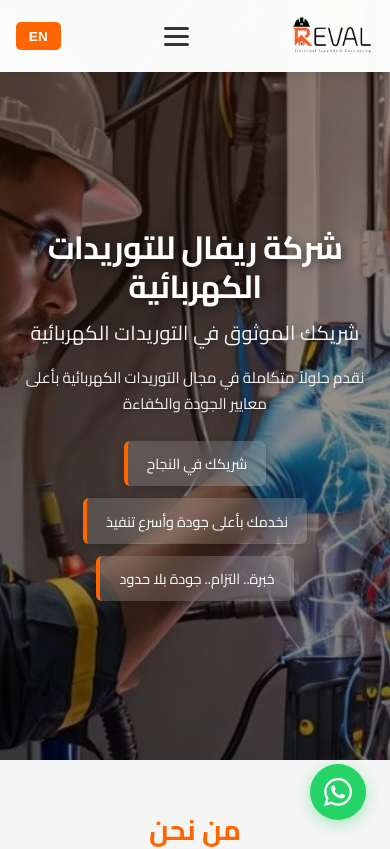
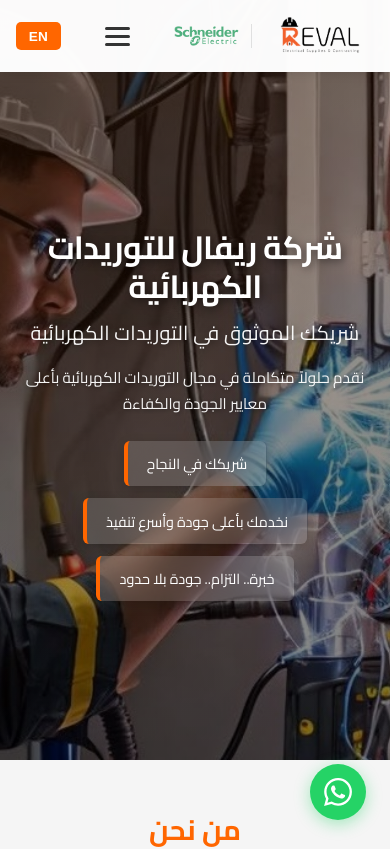
Before and after one commit to zer0009/reval, a React (Vite) app: page / in a window 390 px wide. Shown: the top 849 px of the page. Built offline with nearby package versions, Linux system fonts and the light colour scheme.

Commit message:
add new logo beside our main logo

```diff
--- a/src/components/Header.css
+++ b/src/components/Header.css
@@ -18,15 +18,83 @@
   align-items: center;
 }
 
+.header-container.rtl {
+  direction: rtl;
+}
+
+.header-container.ltr {
+  direction: ltr;
+}
+
 .logo {
   display: flex;
   align-items: center;
+  gap: 0;
+}
+
+.logo-ltr {
+  flex-direction: row;
+}
+
+/* .logo-rtl {
+  flex-direction: row-reverse;
+} */
+
+.main-logo-wrapper {
+  display: flex;
+  align-items: center;
+}
+
+.logo-ltr .main-logo-wrapper {
+  padding-right: 1.25rem;
+}
+
+.logo-rtl .main-logo-wrapper {
+  padding-left: 1.25rem;
 }
 
 .logo-image {
   height: 50px;
   width: auto;
   object-fit: contain;
+  display: block;
+}
+
+.partner-logo-wrapper {
+  display: flex;
+  align-items: center;
+  gap: 1rem;
+}
+
+.logo-ltr .partner-logo-wrapper {
+  padding-left: 1.25rem;
+  border-left: 1px solid #e0e0e0;
+}
+
+.logo-rtl .partner-logo-wrapper {
+  padding-right: 1.25rem;
+  border-right: 1px solid #e0e0e0;
+  border-left: none;
+}
+
+.partner-logo-divider {
+  display: none;
+}
+
+.partner-logo {
+  height: 38px !important;
+  width: auto !important;
+  max-width: 80px !important;
+  max-height: 38px !important;
+  object-fit: contain;
+  opacity: 0.75;
+  transition: opacity 0.3s ease;
+  filter: grayscale(20%);
+}
+
+.partner-logo:hover {
+  opacity: 1;
+  filter: grayscale(0%);
 }
 
 .nav {
@@ -142,17 +210,59 @@
   .nav-link {
     width: 100%;
     padding: 1rem 1.5rem;
-    text-align: left;
     font-size: 1rem;
     border-bottom: 1px solid #f0f0f0;
     border-radius: 0;
+  }
+
+  .header-container.ltr .nav-link {
+    text-align: right;
+  }
+
+  .header-container.rtl .nav-link {
+    text-align: left;
   }
 
   .nav-link:hover {
     background: #f8f8f8;
   }
 
+  .logo {
+    flex-wrap: wrap;
+    gap: 0.5rem;
+  }
+
+  .logo-ltr .main-logo-wrapper {
+    padding-left: 0.75rem;
+  }
+
+  .logo-rtl .main-logo-wrapper {
+    padding-right: 0.75rem;
+  }
+
   .logo-image {
     height: 40px;
   }
+
+  .logo-ltr .partner-logo-wrapper {
+    padding-left: 0.75rem;
+    border-left: 1px solid #e0e0e0;
+    border-right: none;
+  }
+
+  .logo-rtl .partner-logo-wrapper {
+    padding-right: 0.75rem;
+    border-right: 1px solid #e0e0e0;
+    border-left: none;
+  }
+
+  .partner-logo-wrapper {
+    gap: 0.75rem;
+  }
+
+  .partner-logo {
+    height: 24px !important;
+    max-width: 65px !important;
+    max-height: 24px !important;
+  }
 }
--- a/src/components/Header.jsx
+++ b/src/components/Header.jsx
@@ -18,8 +18,9 @@ const Header = () => {
 
   return (
     <header className="header">
-      <div className="header-container">
-        <div className="logo">
+      <div className={`header-container ${language === 'ar' ? 'rtl' : 'ltr'}`}>
+        <div className={`logo ${language === 'ar' ? 'logo-rtl' : 'logo-ltr'}`}>
+          <div className="main-logo-wrapper">
             <img
               src="/assets/Logo.png"
               alt={t.companyName}
@@ -34,6 +35,21 @@ const Header = () => {
                 e.target.style.display = 'none'
               }}
             />
+          </div>
+          <div className="partner-logo-wrapper">
+            <div className="partner-logo-divider"></div>
+            <img
+              src="/assets/brands/schneider/Schneider_Electric_2007.svg.png"
+              alt="Schneider Electric"
+              className="partner-logo"
+              loading="lazy"
+              decoding="async"
+              onError={(e) => {
+                console.error('Partner logo failed to load:', e.target.src)
+                e.target.style.display = 'none'
+              }}
+            />
+          </div>
         </div>
         <button
           className="mobile-menu-toggle"
--- a/src/data/content.js
+++ b/src/data/content.js
@@ -138,7 +138,7 @@ export const content = {
     }
   },
   en: {
-    companyName: 'Reval Electrical Supplies & Contracting',
+    companyName: 'Reval For Electrical Supplies & Contracting',
     companyNameShort: 'Reval',
     taglines: [
       'Your Partner in Success',
```
Also changed, not shown: public/assets/brands/schneider/Schneider_Electric_2007.svg.png (added). Lines whose indentation alone changed are shown as unchanged.
